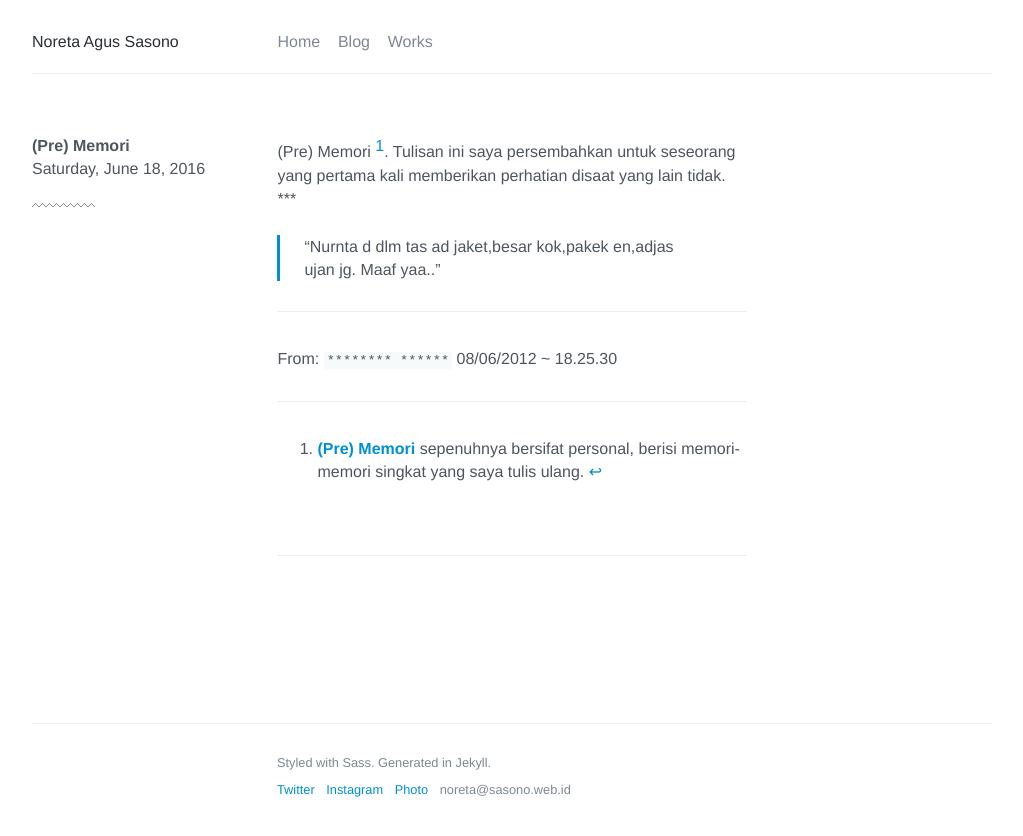
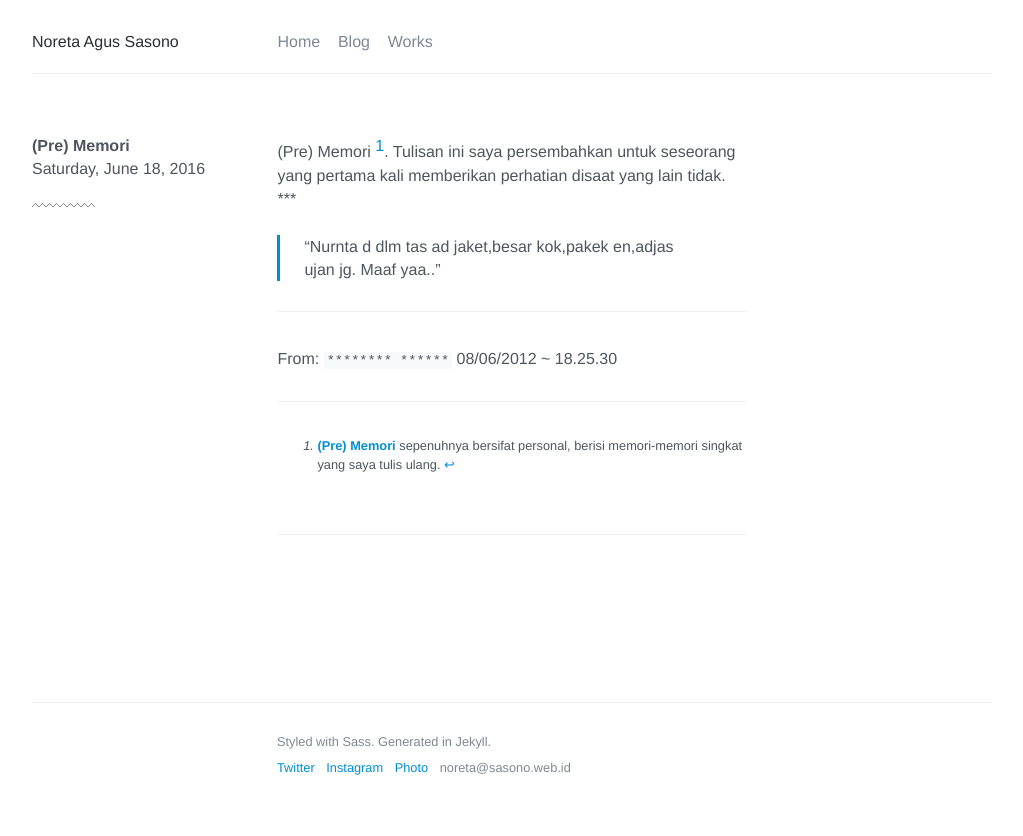
Before and after one commit to noreta/blog, a Jekyll site: the page built from _posts/2016-06-18-pre-memori.markdown, in a window 1280 px wide. Shown: the top 836 px of the page, without its empty margins (128-1151 px from the left). Built offline with Jekyll 4.4.1, drawn with Linux system fonts in a browser that asks for light colours; nearby versions of some CDN libraries; comment, search, counter and statistics services are not loaded.

Commit message:
Restyle Footnotes

```diff
--- a/_includes/head.html
+++ b/_includes/head.html
@@ -83,5 +83,23 @@ pre code, pre tt {
     border: 0;
 }
 
+.footnotes {
+    font-style: italic;
+    font-size: 0.8rem;
+    line-height: 1.6em;
+}
+
+.footnotes li {
+    margin: 0.6rem 0;
+}
+
+.footnotes p {
+    margin: 0;
+}
+
+.footnotes p a:last-child {
+    text-decoration: none;
+}
+
 </style>
 </head>
```
